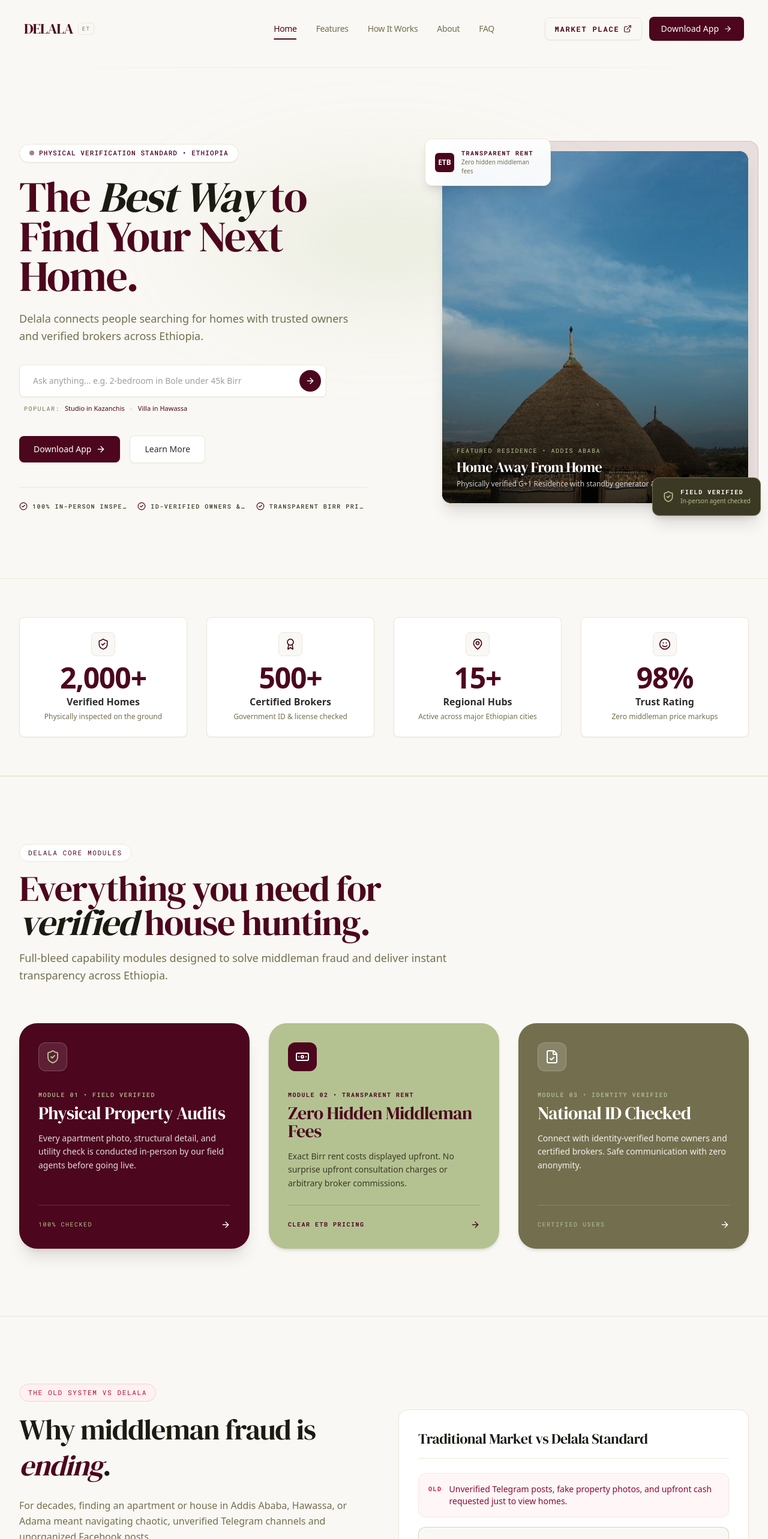
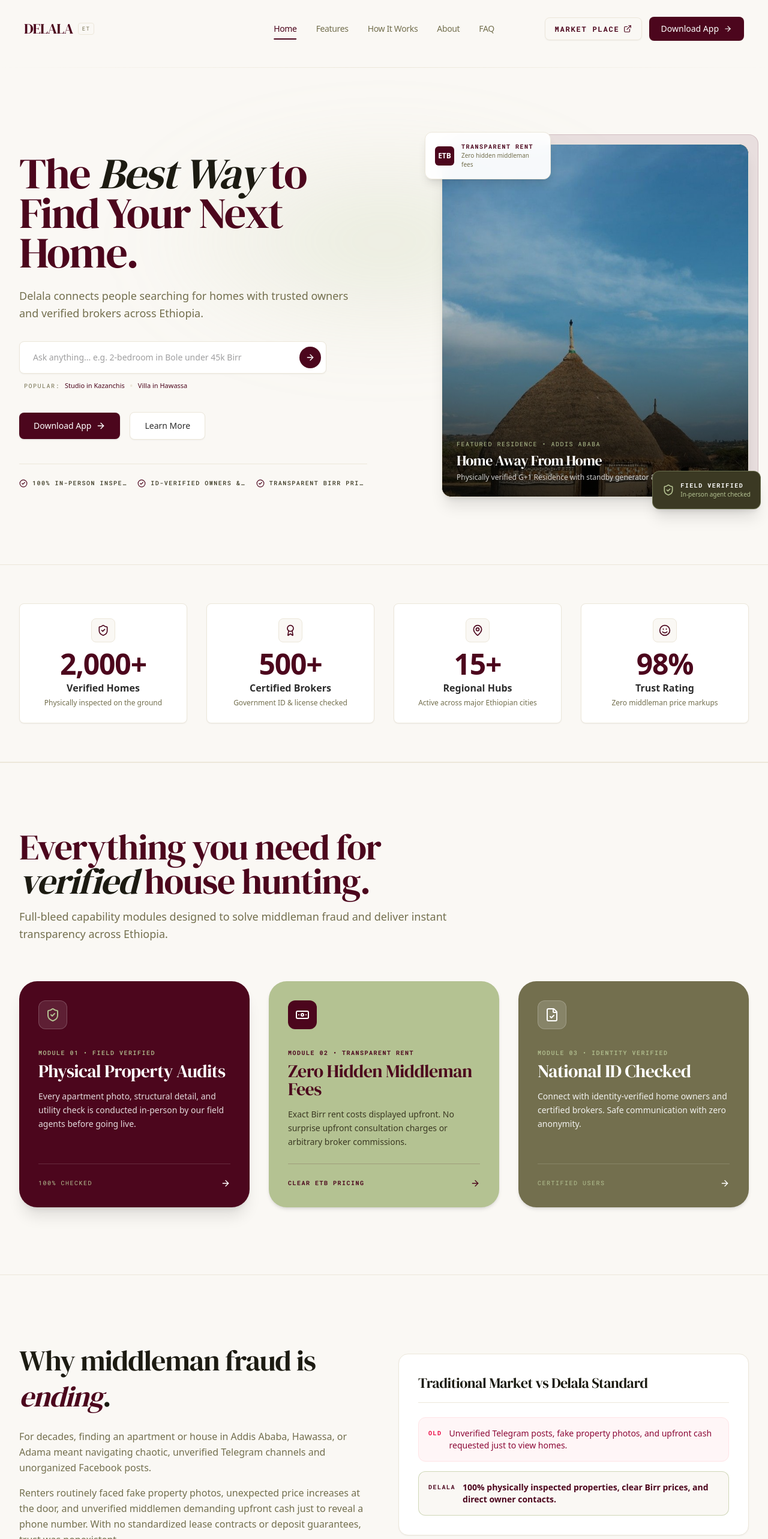
Before and after one commit to Tommy-devgit/Delala-Landing, a Next.js app in the folder client/: page / in a window 1280 px wide. Shown: the top 2566 px of the page at 60% size. Built offline with nearby package versions, Linux system fonts and the light colour scheme.

Commit message:
style(home): remove promotional badges and streamline content presentation

```diff
--- a/client/app/page.tsx
+++ b/client/app/page.tsx
@@ -42,9 +42,6 @@
 
           {/* Section Eyebrow & Display Headline */}
           <div className="max-w-3xl mb-16">
-            <span className="font-mono-label text-[11px] text-[#4C061D] bg-white px-3.5 py-1.5 rounded-full border border-[#ECE7DA] inline-block mb-4">
-              DELALA CORE MODULES
-            </span>
             <h2 className="font-serif-display text-4xl sm:text-5xl lg:text-6xl font-light text-[#4C061D] tracking-tight mb-4 leading-[0.95]">
               Everything you need for <span className="italic font-normal text-[#1c1b12]">verified</span> house hunting.
             </h2>
@@ -153,10 +150,6 @@
 
           <div className="grid grid-cols-1 lg:grid-cols-12 gap-12 items-center mb-20">
             <div className="lg:col-span-6">
-              <span className="font-mono-label text-[11px] text-rose-700 bg-rose-50 px-3.5 py-1.5 rounded-full border border-rose-200 inline-block mb-4">
-                THE OLD SYSTEM vs DELALA
-              </span>
-
               <h2 className="font-serif-display text-4xl sm:text-5xl font-light text-[#1c1b12] tracking-tight mb-6 leading-tight">
                 Why middleman fraud is <span className="italic font-normal text-[#4C061D]">ending</span>.
               </h2>
@@ -196,9 +189,6 @@
           {/* Solution Framing Block */}
           <div className="grid grid-cols-1 lg:grid-cols-12 gap-12 items-center bg-[#4C061D] text-white p-8 sm:p-12 lg:p-16 rounded-2xl shadow-xl">
             <div className="lg:col-span-7">
-              <span className="font-mono-label text-[11px] text-[#B4C292] bg-white/10 px-3.5 py-1.5 rounded-full border border-white/15 inline-block mb-4">
-                THE DELALA SOLUTION
-              </span>
 
               <h2 className="font-serif-display text-4xl sm:text-5xl font-light text-white tracking-tight mb-6 leading-tight">
                 {STORY_SECTIONS.solution.title}
@@ -241,10 +231,6 @@
         <div className="max-w-7xl mx-auto px-4 sm:px-6 lg:px-8">
           <div className="flex flex-col md:flex-row md:items-end justify-between mb-16 gap-6">
             <div className="max-w-2xl">
-              <span className="font-mono-label text-[11px] text-[#4C061D] bg-[#B4C292]/30 px-3.5 py-1.5 rounded-full border border-[#B4C292]/50 inline-block mb-4">
-                REGIONAL COVERAGE • ETHIOPIA
-              </span>
-
               <h2 className="font-serif-display text-4xl sm:text-5xl font-light text-[#4C061D] tracking-tight mb-4 leading-tight">
                 Explore verified homes across Ethiopia.
               </h2>
--- a/client/components/app-showcase.tsx
+++ b/client/components/app-showcase.tsx
@@ -35,11 +35,6 @@
 
             {/* Left Column: Conversion Copy & App Features Checklist */}
             <div className="lg:col-span-6">
-              <span className="inline-flex items-center gap-2 px-3.5 py-1.5 rounded-full bg-white/10 text-[#B4C292] text-xs font-extrabold mb-6 border border-white/15">
-                <Smartphone className="w-3.5 h-3.5" />
-                <span>The Delala Mobile Experience</span>
-              </span>
-
               <h2 className="font-heading text-3xl sm:text-4xl lg:text-5xl font-extrabold text-white tracking-tight mb-6 leading-tight">
                 Ethiopian house hunting, digitized on your mobile phone.
               </h2>
--- a/client/components/final-cta.tsx
+++ b/client/components/final-cta.tsx
@@ -19,10 +19,6 @@
           <div className="absolute top-0 left-1/2 -translate-x-1/2 w-full h-full bg-radial from-[#B4C292]/20 via-transparent to-transparent blur-3xl pointer-events-none" />
 
           <div className="relative z-10 max-w-3xl flex flex-col items-center">
-            <span className="font-mono-label text-[11px] text-[#B4C292] bg-white/10 px-3.5 py-1.5 rounded-full border border-white/15 inline-block mb-6">
-              ETHIOPIA'S TRUSTED HOUSING PLATFORM
-            </span>
-
             <h2 className="font-serif-display text-4xl sm:text-5xl lg:text-6xl font-light text-white tracking-tight mb-6 leading-tight">
               Ready to find your next home? <br className="hidden sm:inline" />
               Download <span className="italic font-normal text-[#B4C292]">Delala</span> today.
--- a/client/components/hero.tsx
+++ b/client/components/hero.tsx
@@ -45,18 +45,6 @@
             style={{ y: textY }}
             className="lg:col-span-6 flex flex-col items-start text-left z-20"
           >
-            {/* Promo Eyebrow Badge (Roboto Mono 12px uppercase) */}
-            <motion.div
-              initial={{ opacity: 0, y: 15 }}
-              animate={{ opacity: 1, y: 0 }}
-              transition={{ duration: 0.5 }}
-              className="inline-flex items-center gap-2 px-4 py-1.5 rounded-full bg-white border border-[#ECE7DA] shadow-xs mb-6"
-            >
-              <span className="w-2 h-2 rounded-full bg-[#4C061D] animate-pulse" />
-              <span className="font-mono-label text-[11px] text-[#4C061D] tracking-widest font-medium">
-                PHYSICAL VERIFICATION STANDARD • ETHIOPIA
-              </span>
-            </motion.div>
 
             {/* High-Impact Whisper-Weight Serif Display Headline (weight 300, 0.9 leading) */}
             <motion.h1
```
